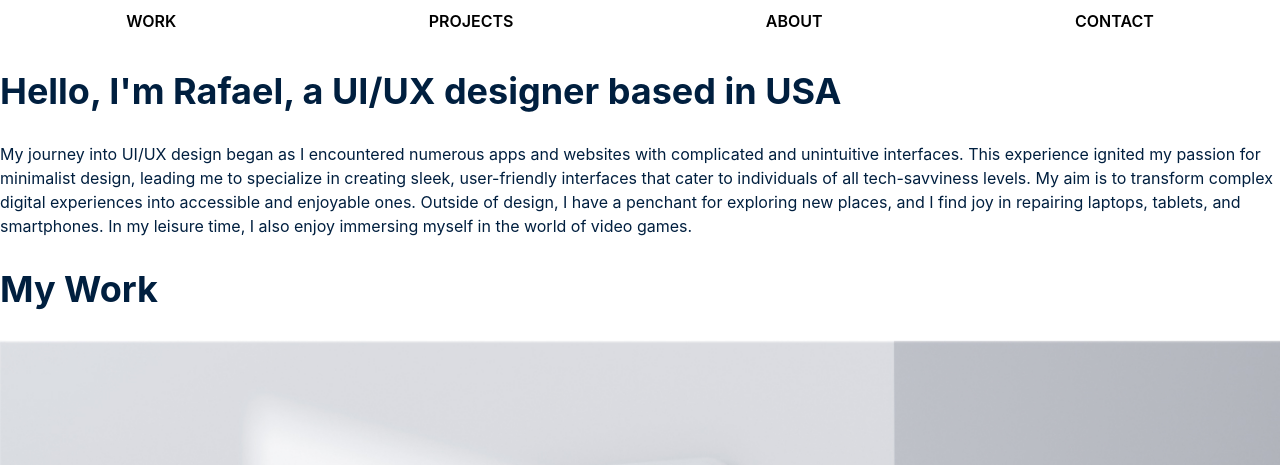
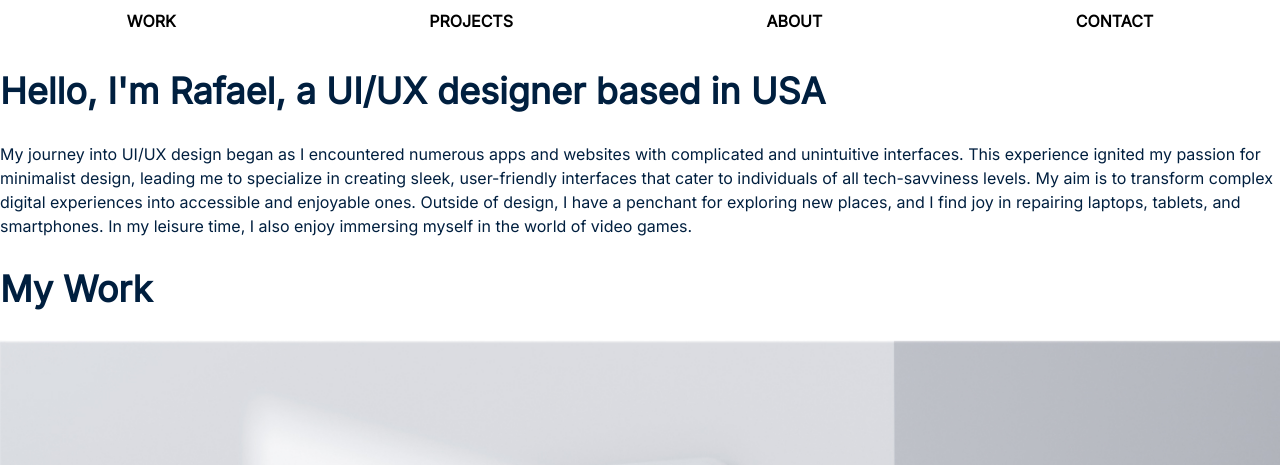
Before and after one commit to CastleBravo88/Portfolio-website, a plain HTML site: page Portfolio Site/index.html in a window 1280 px wide. Shown: the part 1573-2038 px from the top of the page. Drawn offline with nearby package versions, Linux system fonts and the light colour scheme.

Commit message:
font fix

```diff
--- a/Portfolio Site/index.html
+++ b/Portfolio Site/index.html
@@ -2,6 +2,7 @@
 <html lang="en" dir="ltr">
     <head>
       <meta charset="utf-8">
+      <link rel="stylesheet" href="https://fonts.googleapis.com/css?family=Inter&display=swap">
       <link rel="stylesheet" type="text/css" href="https://cdnjs.cloudflare.com/ajax/libs/normalize/8.0.0/normalize.min.css">
       <meta name="viewport" content="width=device-width, initial-scale=1">
       <link rel="stylesheet" type="text/css" href="css/style.css">
@@ -51,7 +52,7 @@
           <div>
             <h3>Contact Me</h3>
             <p>For further inquiries or collaboration opportunities, please feel free to
-              <a href="mailto:bravosiks@icloud.com" class="primary-button">Email me</a>or Call me
+              <a href="mailto:bravosiks@icloud.com" class="primary-button">Email me</a> or Call me
               <a href="tel:+1234567890">+1 (234) 567-890</a>
 
             </p>
```
Also changed, not shown: Portfolio Site/about.html (+2 -1 lines), Portfolio Site/reboot.html (+2 -1 lines).
